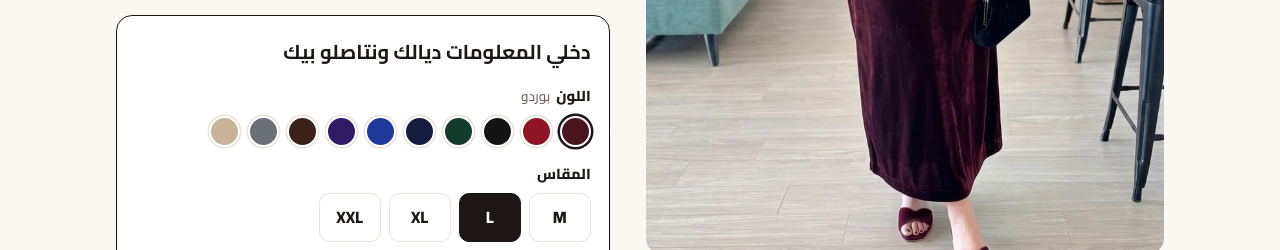
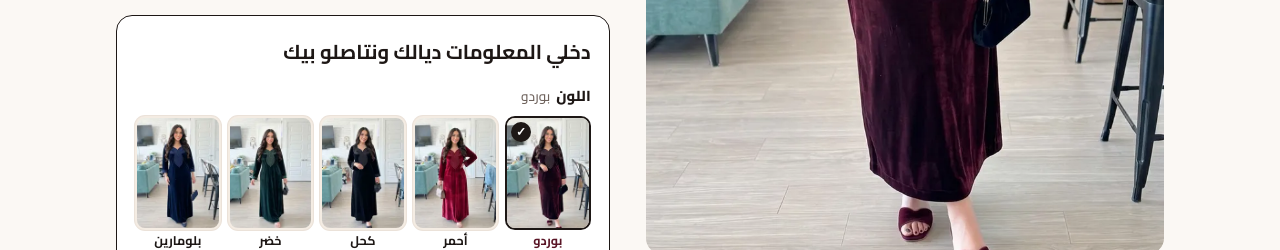
Before and after one commit to chiczen93/landing, a plain HTML site: page kaftan-velours/index.html in a window 1280 px wide. Shown: the part 550-800 px from the top of the page. Drawn offline with Linux system fonts and the light colour scheme.

Commit message:
kaftan-velours: model photos in color picker
Co-Authored-By: Claude Opus 5.5 <noreply@anthropic.com>
Claude-Session: https://claude.ai/code/session_01Gi93o5TqanNR2d5aFb4Doj

```diff
--- a/kaftan-velours/index.html
+++ b/kaftan-velours/index.html
@@ -147,6 +147,14 @@ footer{padding:28px 0 100px;text-align:center;color:var(--muted);font-size:13.5p
 @media (max-width:420px){.benefits{grid-template-columns:1fr}}
 .qty1 .offer input{display:none}
 .guide-note{text-align:right}
+#couleurs{display:grid;grid-template-columns:repeat(5,1fr);gap:7px}
+#couleurs label{text-align:center}
+#couleurs i{width:100%;height:auto;aspect-ratio:3/4;border-radius:10px;overflow:hidden;border:2px solid transparent;box-shadow:0 0 0 1px var(--line);background:var(--soft);position:relative}
+#couleurs i img{width:100%;height:100%;object-fit:cover;object-position:center 30%}
+#couleurs input:checked+i{border-color:var(--ink);box-shadow:none}
+#couleurs input:checked+i::after{content:"✓";position:absolute;top:4px;left:4px;width:20px;height:20px;border-radius:50%;background:var(--ink);color:#fff;font:800 12px/20px Cairo,sans-serif;text-align:center}
+#couleurs em{display:block;font-style:normal;font-size:12.5px;font-weight:700;margin-top:3px;line-height:1.3}
+#couleurs input:checked~em{color:var(--accent)}
 </style>
 </head>
 <body>
@@ -276,7 +284,7 @@ footer{padding:28px 0 100px;text-align:center;color:var(--muted);font-size:13.5p
 
   function pastilles(nom, defaut) {
     return P.couleurs.map(function (c) {
-      return '<label title="' + c.ar + '"><input type="radio" name="' + nom + '" value="' + c.id + '"' + (c.id === defaut ? ' checked' : '') + ' aria-label="' + c.ar + '"><i style="background:' + c.hex + '"></i></label>';
+      return '<label title="' + c.ar + '"><input type="radio" name="' + nom + '" value="' + c.id + '"' + (c.id === defaut ? ' checked' : '') + ' aria-label="' + c.ar + '"><i><img src="img/' + c.id + '-t.webp" alt="" loading="lazy"></i><em>' + c.ar + '</em></label>';
     }).join('');
   }
   document.getElementById('couleurs').innerHTML = pastilles('couleur', P.couleurs[0].id);
```
